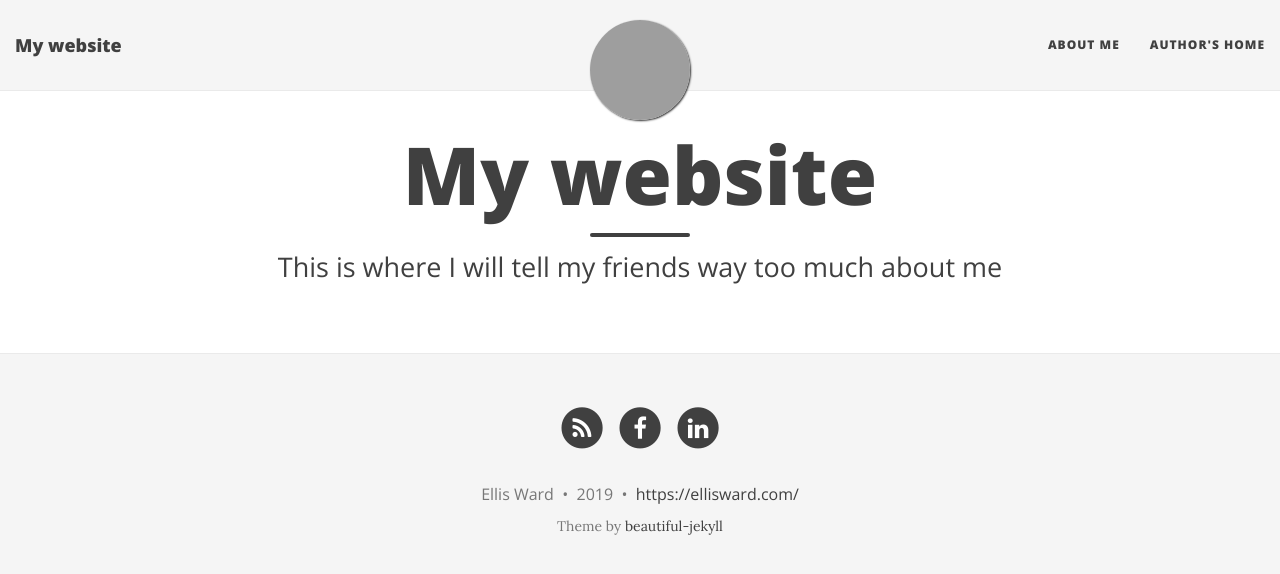
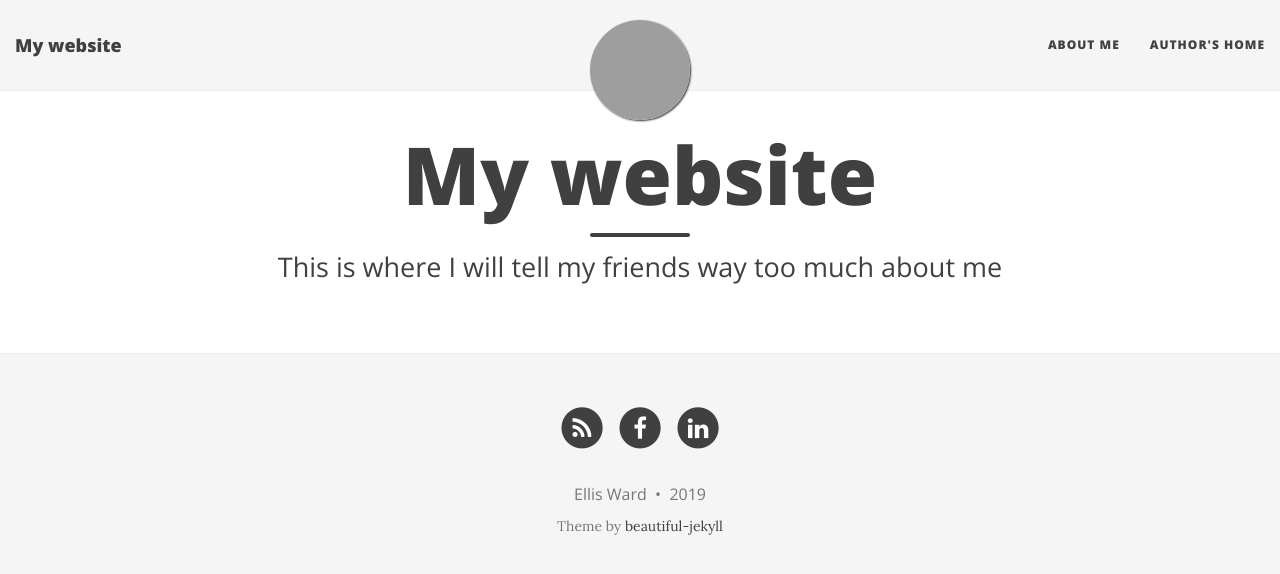
Before and after one commit to ellis-ward/ellis-ward.github.io, a Jekyll site: the page built from index.html, in a window 1280 px wide. Shown: the top 574 px of the page. Built offline with Jekyll 4.4.1, drawn with Linux system fonts in a browser that asks for light colours; nearby versions of some CDN libraries; the list of posts is cut into pages by our own code; part of the change alters nothing that is shown; grey boxes are pictures that could not be loaded.

Commit message:
Update _config.yml

```diff
--- a/_config.yml
+++ b/_config.yml
@@ -99,7 +99,7 @@ share-links-active:
 
 # How to display the link to the website in the footer
 # Remove this if you don't want a link in the footer
-url-pretty: "https://ellisward.com/"  # eg. "deanattali.com/beautiful-jekyll"
+# url-pretty: "https://ellisward.com/"  # eg. "deanattali.com/beautiful-jekyll"
 
 # --- Web Statistics Section --- #
 
```
